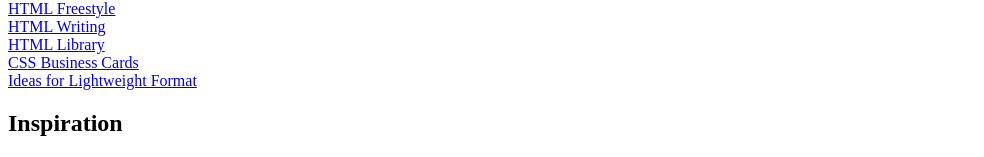
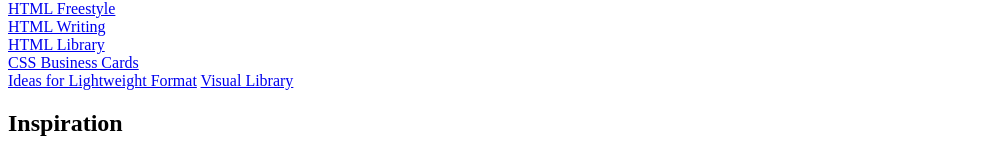
Before and after one commit to ibringfaith/vis208-classpage, a plain HTML site: page index.html in a window 1280 px wide. Shown: the part 393-550 px from the top of the page, without its empty margins (0-984 px from the left). Drawn offline with Linux system fonts and the light colour scheme.

Commit message:
Add files via upload

```diff
--- a/index.html
+++ b/index.html
@@ -30,6 +30,7 @@
     	<a href="card.html">CSS Business Cards</a>
     	<br>
     	<a href="ideas.html">Ideas for Lightweight Format</a>
+    	<a href="CSSLibrary.html">Visual Library</a>
 
     	<h2>Inspiration</h2>
 
```
